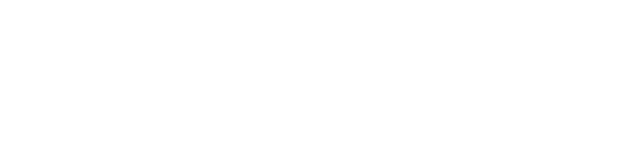
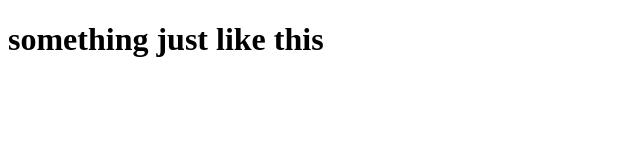
Before and after one commit to Bobzero23/Dad-Jokes-Generator, a plain HTML site: page index.html in a window 1280 px wide. Shown: the whole page, without its empty margins (0-640 px from the left). Drawn offline with Linux system fonts and the light colour scheme.

Commit message:
init commit

```diff
--- a/index.html
+++ b/index.html
@@ -8,7 +8,9 @@
 </head>
 
 <body>
-
+    <div class="container">
+        <h1 class="heading"> something just like this </h1>
+    </div>
 </body>
 
 </html>
```
